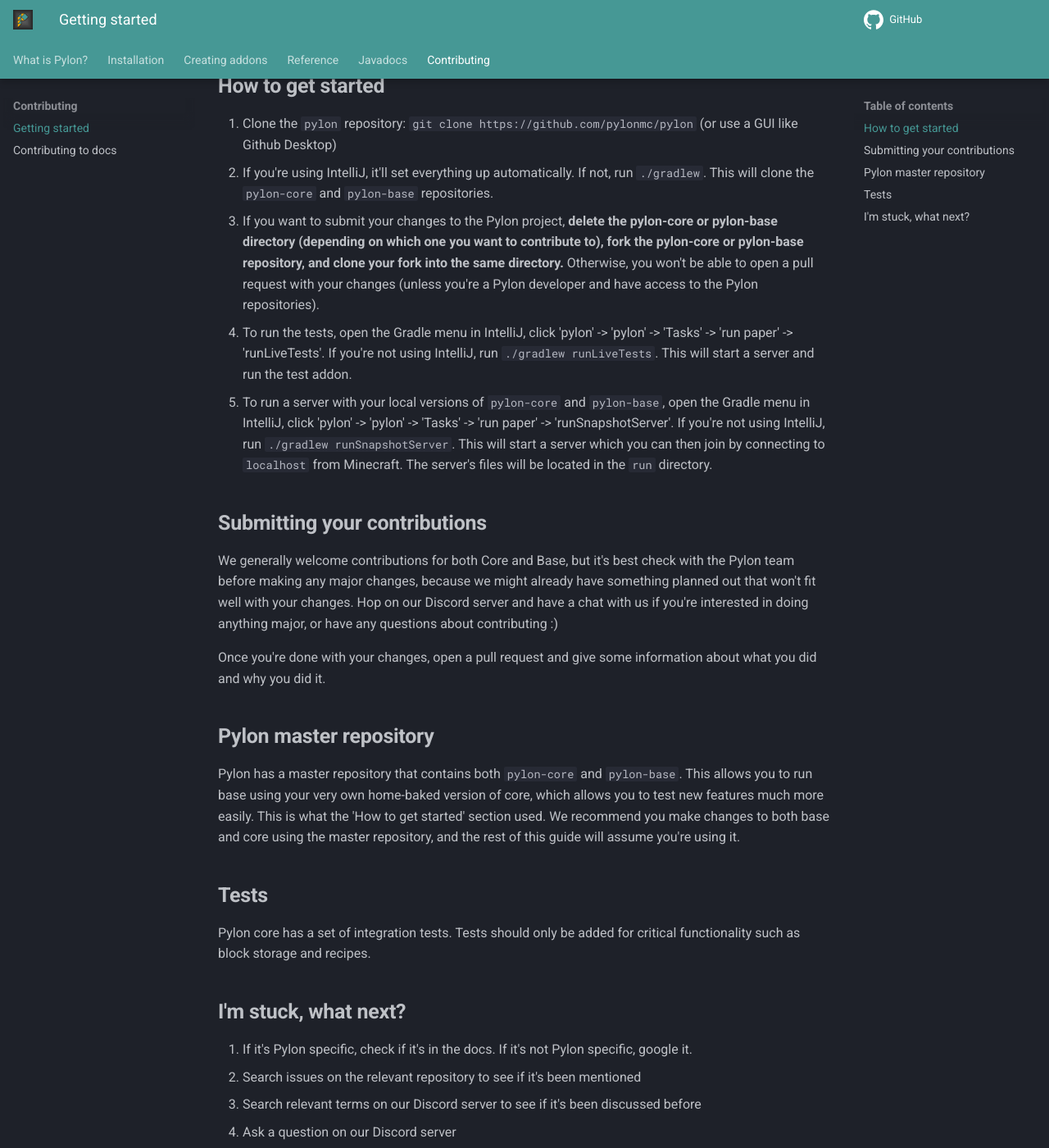
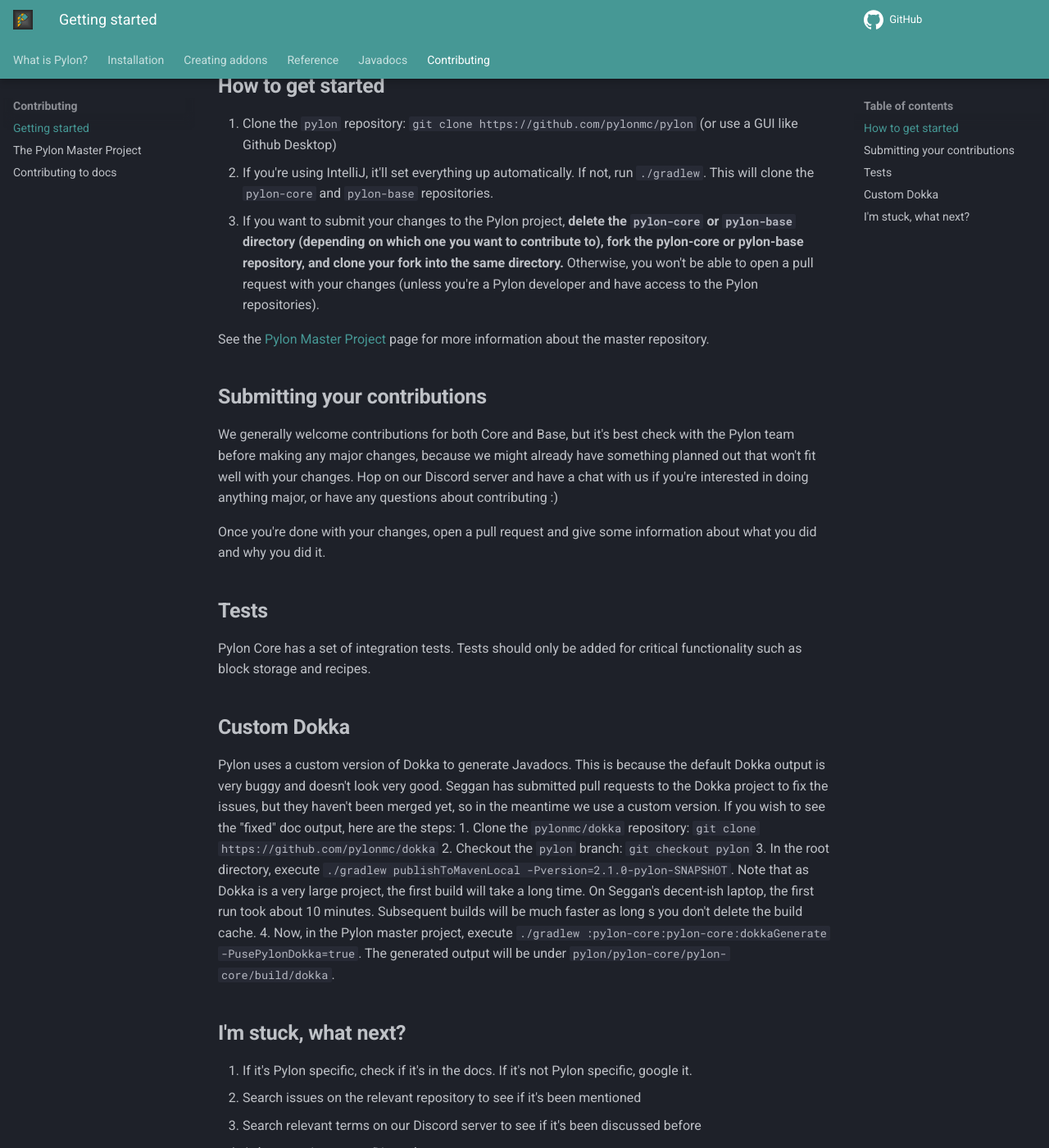
Before and after one commit to pylonmc/pylon-docs, an MkDocs documentation site: the page built from docs/contributing/getting-started.md, in a window 1280 px wide and 1400 px high, scrolled down 273 px. Shown: the whole window at 82% size. Built offline with MkDocs 1.6.1 and Material for MkDocs 9.7.7, drawn with Linux system fonts in a browser that asks for light colours; comment, search, counter and statistics services are not loaded; some of the changed text lies outside the part shown.

Commit message:
Docs and gradle docs
Fixes #12

```diff
--- a/docs/contributing/getting-started.md
+++ b/docs/contributing/getting-started.md
@@ -8,9 +8,9 @@ Pylon Base is written in Java.
 
 1. Clone the `pylon` repository: `git clone https://github.com/pylonmc/pylon` (or use a GUI like Github Desktop)
 2. If you're using IntelliJ, it'll set everything up automatically. If not, run `./gradlew`. This will clone the `pylon-core` and `pylon-base` repositories.
-3. If you want to submit your changes to the Pylon project, **delete the pylon-core or pylon-base directory (depending on which one you want to contribute to), fork the pylon-core or pylon-base repository, and clone your fork into the same directory.** Otherwise, you won't be able to open a pull request with your changes (unless you're a Pylon developer and have access to the Pylon repositories).
-4. To run the tests, open the Gradle menu in IntelliJ, click 'pylon' -> 'pylon' -> 'Tasks' -> 'run paper' -> 'runLiveTests'. If you're not using IntelliJ, run `./gradlew runLiveTests`. This will start a server and run the test addon.
-5. To run a server with your local versions of `pylon-core` and `pylon-base`, open the Gradle menu in IntelliJ, click 'pylon' -> 'pylon' -> 'Tasks' -> 'run paper' -> 'runSnapshotServer'. If you're not using IntelliJ, run `./gradlew runSnapshotServer`. This will start a server which you can then join by connecting to `localhost` from Minecraft. The server's files will be located in the `run` directory.
+3. If you want to submit your changes to the Pylon project, **delete the `pylon-core` or `pylon-base` directory (depending on which one you want to contribute to), fork the pylon-core or pylon-base repository, and clone your fork into the same directory.** Otherwise, you won't be able to open a pull request with your changes (unless you're a Pylon developer and have access to the Pylon repositories).
+
+See the [Pylon Master Project](./master-project) page for more information about the master repository.
 
 ## Submitting your contributions
 
@@ -18,13 +18,17 @@ We generally welcome contributions for both Core and Base, but it's best check w
 
 Once you're done with your changes, open a pull request and give some information about what you did and why you did it.
 
-## Pylon master repository
-
-Pylon has a master repository that contains both `pylon-core` and `pylon-base`. This allows you to run base using your very own home-baked version of core, which allows you to test new features much more easily. This is what the 'How to get started' section used. We recommend you make changes to both base and core using the master repository, and the rest of this guide will assume you're using it.
-
 ## Tests
 
-Pylon core has a set of integration tests. Tests should only be added for critical functionality such as block storage and recipes.
+Pylon Core has a set of integration tests. Tests should only be added for critical functionality such as block storage and recipes.
+
+## Custom Dokka
+
+Pylon uses a custom version of Dokka to generate Javadocs. This is because the default Dokka output is very buggy and doesn't look very good. Seggan has submitted pull requests to the Dokka project to fix the issues, but they haven't been merged yet, so in the meantime we use a custom version. If you wish to see the "fixed" doc output, here are the steps:
+1. Clone the `pylonmc/dokka` repository: `git clone https://github.com/pylonmc/dokka`
+2. Checkout the `pylon` branch: `git checkout pylon`
+3. In the root directory, execute `./gradlew publishToMavenLocal -Pversion=2.1.0-pylon-SNAPSHOT`. Note that as Dokka is a very large project, the first build will take a long time. On Seggan's decent-ish laptop, the first run took about 10 minutes. Subsequent builds will be much faster as long s you don't delete the build cache.
+4. Now, in the Pylon master project, execute `./gradlew :pylon-core:pylon-core:dokkaGenerate -PusePylonDokka=true`. The generated output will be under `pylon/pylon-core/pylon-core/build/dokka`.
 
 ## I'm stuck, what next?
 
--- a/mkdocs.yml
+++ b/mkdocs.yml
@@ -55,6 +55,7 @@ nav:
   - Javadocs: javadocs.md
   - Contributing:
     - Getting started: contributing/getting-started.md
+    - The Pylon Master Project: contributing/master-project.md
     - Contributing to docs: contributing/contributing-to-docs.md
 
 markdown_extensions:
```
Also changed, not shown: docs/contributing/master-project.md (added, +27 -0 lines).
